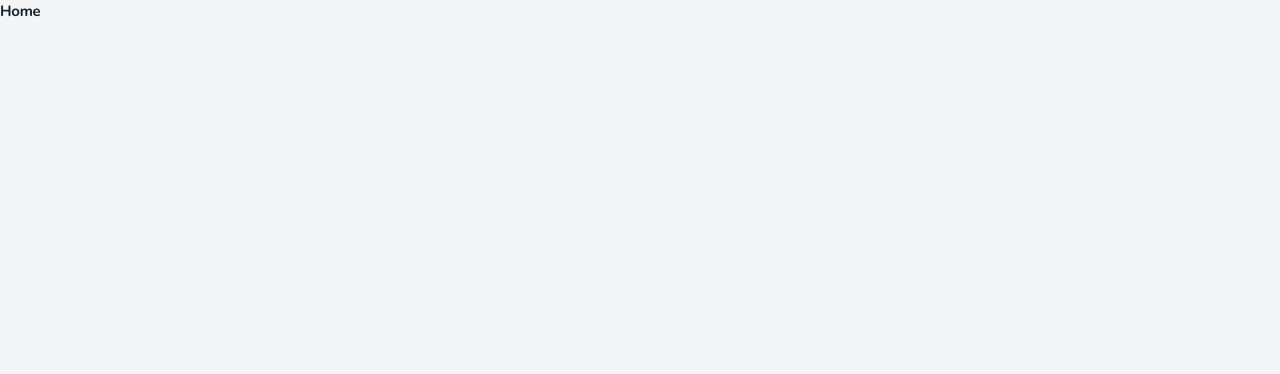
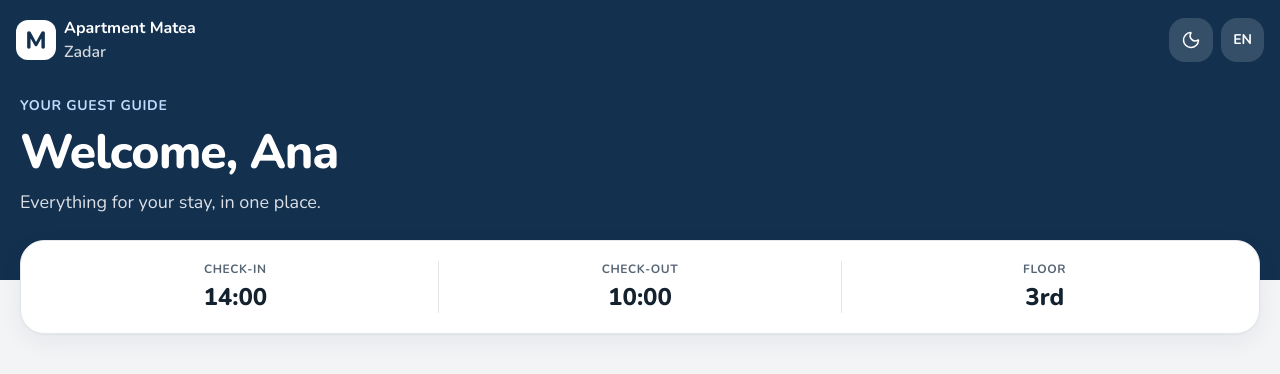
Before and after one commit to jcelic/apartment-guest-guide-v2, a Next.js app: page / in a window 1280 px wide. Shown: the top 374 px of the page. Built offline with nearby package versions, Linux system fonts and the light colour scheme.

Commit message:
feat: add header and stay info

```diff
--- a/package.json
+++ b/package.json
@@ -11,6 +11,7 @@
     "format:check": "prettier --check ."
   },
   "dependencies": {
+    "lucide-react": "^1.58.0",
     "next": "16.4.2",
     "react": "19.3.0",
     "react-dom": "19.3.0"
--- a/src/app/page.tsx
+++ b/src/app/page.tsx
@@ -1,8 +1,31 @@
+import Header from '@/components/Header';
+import StayInfo from '@/components/StayInfo';
+
 const Page = () => {
   return (
-    <div>
-      <h1>Home</h1>
-    </div>
+    <>
+      <section className="bg-deep pb-16 text-white">
+        <Header />
+
+        <div className="px-5 pt-4">
+          <p className="text-sm font-bold tracking-wider text-blue-200">
+            YOUR GUEST GUIDE
+          </p>
+
+          <h1 className="mt-3 text-4xl font-extrabold sm:text-5xl">
+            Welcome, Ana
+          </h1>
+
+          <p className="mt-3 text-lg text-white/85">
+            Everything for your stay, in one place.
+          </p>
+        </div>
+      </section>
+
+      <div className="relative z-10 mx-5 -mt-10">
+        <StayInfo />
+      </div>
+    </>
   );
 };
 
--- /dev/null
+++ b/src/components/Header.tsx
@@ -0,0 +1,30 @@
+import { Moon } from 'lucide-react';
+import { LogoMark } from './LogoMark';
+
+const Header = () => {
+  return (
+    <header className="flex items-center gap-2 bg-deep p-4 text-white">
+      <LogoMark />
+      <div className="flex-1 leading-tight">
+        <p className="text-base font-bold">Apartment Matea</p>
+        <p className="text-base font-semibold text-white/80">Zadar</p>
+      </div>
+      <button
+        type="button"
+        aria-label="Toggle dark mode"
+        className="flex size-11 cursor-pointer items-center justify-center rounded-2xl bg-white/15 transition-colors duration-200 hover:bg-white/20"
+      >
+        <Moon size={20} strokeWidth={1.8} />
+      </button>
+      <button
+        type="button"
+        aria-label="Change language"
+        className="h-11 cursor-pointer rounded-2xl bg-white/15 px-3 text-sm font-bold transition-colors duration-200 hover:bg-white/20"
+      >
+        EN
+      </button>
+    </header>
+  );
+};
+
+export default Header;
--- /dev/null
+++ b/src/components/LogoMark.tsx
@@ -0,0 +1,12 @@
+export const LogoMark = () => {
+  return (
+    <div className="flex size-10 items-center justify-center rounded-xl bg-white text-deep">
+      <svg viewBox="0 0 64 64" className="size-full" aria-hidden="true">
+        <path
+          fill="currentColor"
+          d="M20.56 46Q19.24 46 18.54 45.26Q17.85 44.53 17.85 43.21L17.85 20.79Q17.85 19.47 18.60 18.74Q19.36 18 20.67 18Q21.83 18 22.51 18.45Q23.19 18.89 23.77 19.98L32.72 36.32L31.40 36.32L40.35 19.98Q40.93 18.89 41.60 18.45Q42.28 18 43.41 18Q44.72 18 45.44 18.74Q46.15 19.47 46.15 20.79L46.15 43.21Q46.15 44.53 45.46 45.26Q44.76 46 43.44 46Q42.13 46 41.41 45.26Q40.69 44.53 40.69 43.21L40.69 27.53L41.55 27.53L34.34 40.42Q33.88 41.16 33.36 41.53Q32.83 41.89 31.98 41.89Q31.13 41.89 30.59 41.51Q30.04 41.12 29.62 40.42L22.34 27.49L23.27 27.49L23.27 43.21Q23.27 44.53 22.59 45.26Q21.91 46 20.56 46Z"
+        />
+      </svg>
+    </div>
+  );
+};
--- /dev/null
+++ b/src/components/StayInfo.tsx
@@ -0,0 +1,26 @@
+const StayInfo = () => {
+  return (
+    <dl className="grid grid-cols-3 rounded-3xl border border-line bg-surface px-3 py-5 text-center shadow-card">
+      <div className="px-2">
+        <dt className="text-xs font-bold tracking-wider text-muted">
+          CHECK-IN
+        </dt>
+        <dd className="mt-1 text-2xl font-extrabold text-foreground">14:00</dd>
+      </div>
+
+      <div className="border-x border-line px-2">
+        <dt className="text-xs font-bold tracking-wider text-muted">
+          CHECK-OUT
+        </dt>
+        <dd className="mt-1 text-2xl font-extrabold text-foreground">10:00</dd>
+      </div>
+
+      <div className="px-2">
+        <dt className="text-xs font-bold tracking-wider text-muted">FLOOR</dt>
+        <dd className="mt-1 text-2xl font-extrabold text-foreground">3rd</dd>
+      </div>
+    </dl>
+  );
+};
+
+export default StayInfo;
```
Also changed, not shown: 2 other files (tests, documents, lock files or other folders).
